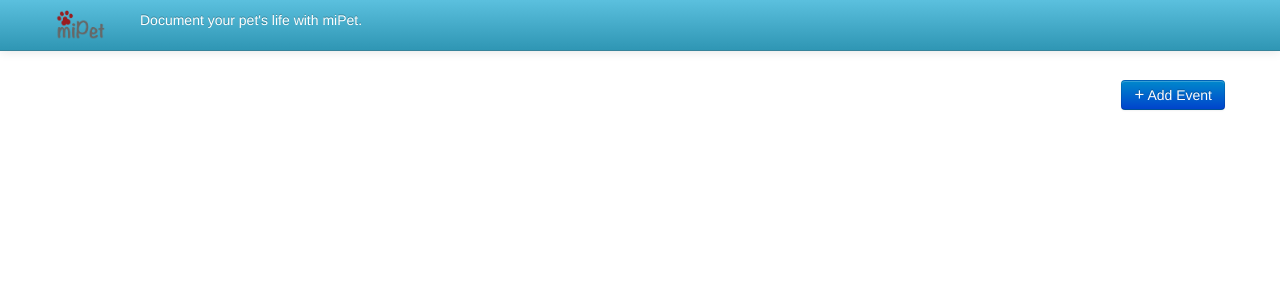
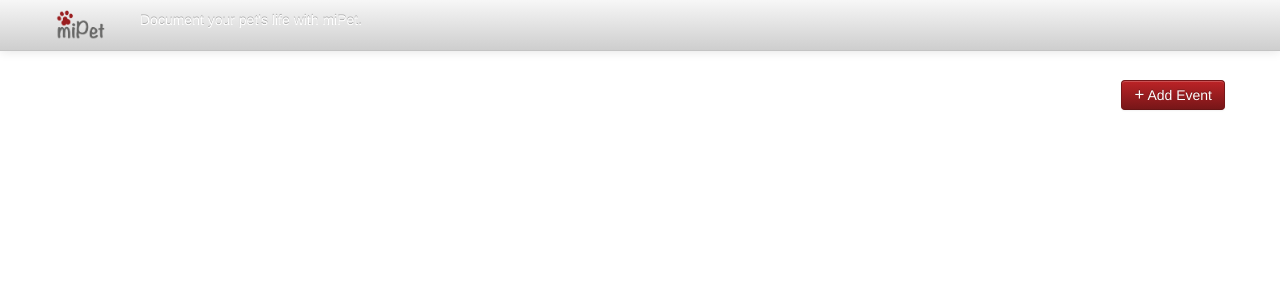
Before and after one commit to mhuesch/MiPet-web, a Django app: page /profile/1/ in a window 1280 px wide. Shown: the top 300 px of the page. Run offline with Django 3.2, Linux system fonts and the light colour scheme; parts of the project's set-up code (start-up, migrations or seed data) failed here and were passed over; some libraries are stand-ins or nearby versions.

Commit message:
changed UI colors, only on profile for now

```diff
--- a/static/miPet.css
+++ b/static/miPet.css
@@ -42,21 +42,113 @@ container {
 }
 
 /* pretty blue button from info classes */
-.navbar-inner {
+/*.navbar-inner {
   /*min-height: 30px;  40px;*/
-  background-color: #49afcd;
+  /*background-color: #49afcd;
   /**background-color: #2f96b4;*/
-  background-image: -moz-linear-gradient(top, #5bc0de, #2f96b4);
+  /*background-image: -moz-linear-gradient(top, #5bc0de, #2f96b4);
   background-image: -webkit-gradient(linear, 0 0, 0 100%, from(#5bc0de), to(#2f96b4));
   background-image: -webkit-linear-gradient(top, #5bc0de, #2f96b4);
   background-image: -o-linear-gradient(top, #5bc0de, #2f96b4);
   background-image: linear-gradient(to bottom, #5bc0de, #2f96b4);
   background-repeat: repeat-x;*/
-  border-color: #2f96b4 #2f96b4 #1f6377;
+  /*border-color: #2f96b4 #2f96b4 #1f6377;
   border-color: rgba(0, 0, 0, 0.1) rgba(0, 0, 0, 0.1) rgba(0, 0, 0, 0.25);
   filter: progid:DXImageTransform.Microsoft.gradient(startColorstr='#ff5bc0de', endColorstr='#ff2f96b4', GradientType=0);
   filter: progid:DXImageTransform.Microsoft.gradient(enabled=false);
+}*/
+
+/* created using http://charliepark.org/bootstrap_buttons/
+hex #777777 --> HSL is 0, 0, 47
+*/
+.btn-custom {
+  background-color: hsl(0, 0%, 35%) !important;
+  background-repeat: repeat-x;
+  filter: progid:DXImageTransform.Microsoft.gradient(startColorstr="#969696", endColorstr="#595959");
+  background-image: -khtml-gradient(linear, left top, left bottom, from(#969696), to(#595959));
+  background-image: -moz-linear-gradient(top, #969696, #595959);
+  background-image: -ms-linear-gradient(top, #969696, #595959);
+  background-image: -webkit-gradient(linear, left top, left bottom, color-stop(0%, #969696), color-stop(100%, #595959));
+  background-image: -webkit-linear-gradient(top, #969696, #595959);
+  background-image: -o-linear-gradient(top, #969696, #595959);
+  background-image: linear-gradient(#969696, #595959);
+  border-color: #595959 #595959 hsl(0, 0%, 29%);
+  color: #fff !important;
+  text-shadow: 0 -1px 0 rgba(0, 0, 0, 0.39);
+  -webkit-font-smoothing: antialiased;
 }
+
+.navbar-inner {
+  /* darker on top, lighter version below */
+ background-color: hsl(0, 0%, 62%) !important;
+  background-repeat: repeat-x;
+  filter: progid:DXImageTransform.Microsoft.gradient(startColorstr="#dbdbdb", endColorstr="#9e9e9e");
+  background-image: -khtml-gradient(linear, left top, left bottom, from(#dbdbdb), to(#9e9e9e));
+  background-image: -moz-linear-gradient(top, #dbdbdb, #9e9e9e);
+  background-image: -ms-linear-gradient(top, #dbdbdb, #9e9e9e);
+  background-image: -webkit-gradient(linear, left top, left bottom, color-stop(0%, #dbdbdb), color-stop(100%, #9e9e9e));
+  background-image: -webkit-linear-gradient(top, #dbdbdb, #9e9e9e);
+  background-image: -o-linear-gradient(top, #dbdbdb, #9e9e9e);
+  background-image: linear-gradient(#dbdbdb, #9e9e9e);
+  border-color: #9e9e9e #9e9e9e hsl(0, 0%, 56%);
+  color: #333 !important;
+  text-shadow: 0 1px 1px rgba(255, 255, 255, 0.39);
+  -webkit-font-smoothing: antialiased;
+
+
+  background-color: hsl(0, 0%, 81%) !important;
+  background-repeat: repeat-x;
+  filter: progid:DXImageTransform.Microsoft.gradient(startColorstr="#f7f7f7", endColorstr="#cecece");
+  background-image: -khtml-gradient(linear, left top, left bottom, from(#f7f7f7), to(#cecece));
+  background-image: -moz-linear-gradient(top, #f7f7f7, #cecece);
+  background-image: -ms-linear-gradient(top, #f7f7f7, #cecece);
+  background-image: -webkit-gradient(linear, left top, left bottom, color-stop(0%, #f7f7f7), color-stop(100%, #cecece));
+  background-image: -webkit-linear-gradient(top, #f7f7f7, #cecece);
+  background-image: -o-linear-gradient(top, #f7f7f7, #cecece);
+  background-image: linear-gradient(#f7f7f7, #cecece);
+  border-color: #cecece #cecece hsl(0, 0%, 77%);
+  color: #333 !important;
+  text-shadow: 0 1px 1px rgba(255, 255, 255, 0.26);
+  -webkit-font-smoothing: antialiased;
+}
+
+/* red button #9A1D1F --> hsl 359, 68, 36 */
+.btn-red {
+  background-color: hsl(359, 68%, 28%) !important;
+  background-repeat: repeat-x;
+  filter: progid:DXImageTransform.Microsoft.gradient(startColorstr="#bc2326", endColorstr="#771618");
+  background-image: -khtml-gradient(linear, left top, left bottom, from(#bc2326), to(#771618));
+  background-image: -moz-linear-gradient(top, #bc2326, #771618);
+  background-image: -ms-linear-gradient(top, #bc2326, #771618);
+  background-image: -webkit-gradient(linear, left top, left bottom, color-stop(0%, #bc2326), color-stop(100%, #771618));
+  background-image: -webkit-linear-gradient(top, #bc2326, #771618);
+  background-image: -o-linear-gradient(top, #bc2326, #771618);
+  background-image: linear-gradient(#bc2326, #771618);
+  border-color: #771618 #771618 hsl(359, 68%, 24%);
+  color: #fff !important;
+  text-shadow: 0 -1px 0 rgba(0, 0, 0, 0.26);
+  /*-webkit-font-smoothing: antialiased;
+  font-weight: bold;*/
+}
+
+
+/*.btn-primary {
+  color: #ffffff;
+  text-shadow: 0 -1px 0 rgba(0, 0, 0, 0.25);
+  background-color: #006dcc;
+  *background-color: #0044cc;
+  background-image: -moz-linear-gradient(top, #0088cc, #0044cc);
+  background-image: -webkit-gradient(linear, 0 0, 0 100%, from(#0088cc), to(#0044cc));
+  background-image: -webkit-linear-gradient(top, #0088cc, #0044cc);
+  background-image: -o-linear-gradient(top, #0088cc, #0044cc);
+  background-image: linear-gradient(to bottom, #0088cc, #0044cc);
+  background-repeat: repeat-x;
+  border-color: #0044cc #0044cc #002a80;
+  border-color: rgba(0, 0, 0, 0.1) rgba(0, 0, 0, 0.1) rgba(0, 0, 0, 0.25);
+  filter: progid:DXImageTransform.Microsoft.gradient(startColorstr='#ff0088cc', endColorstr='#ff0044cc', GradientType=0);
+  filter: progid:DXImageTransform.Microsoft.gradient(enabled=false);
+}*/
+
 
 /*
   background-color: #fafafa;
--- a/templates/profile.html
+++ b/templates/profile.html
@@ -213,7 +213,7 @@
         </form>
 
         <p>
-        <a id="btn-add-event" data-toggle="modal" href="#add-event" class="btn btn-primary" style="float: right;" onclick="openAddEvent()">
+        <a id="btn-add-event" data-toggle="modal" href="#add-event" class="btn btn-red" style="float: right;" onclick="openAddEvent()">
             <big>+</big> Add Event
         </a>
         </p>
```
